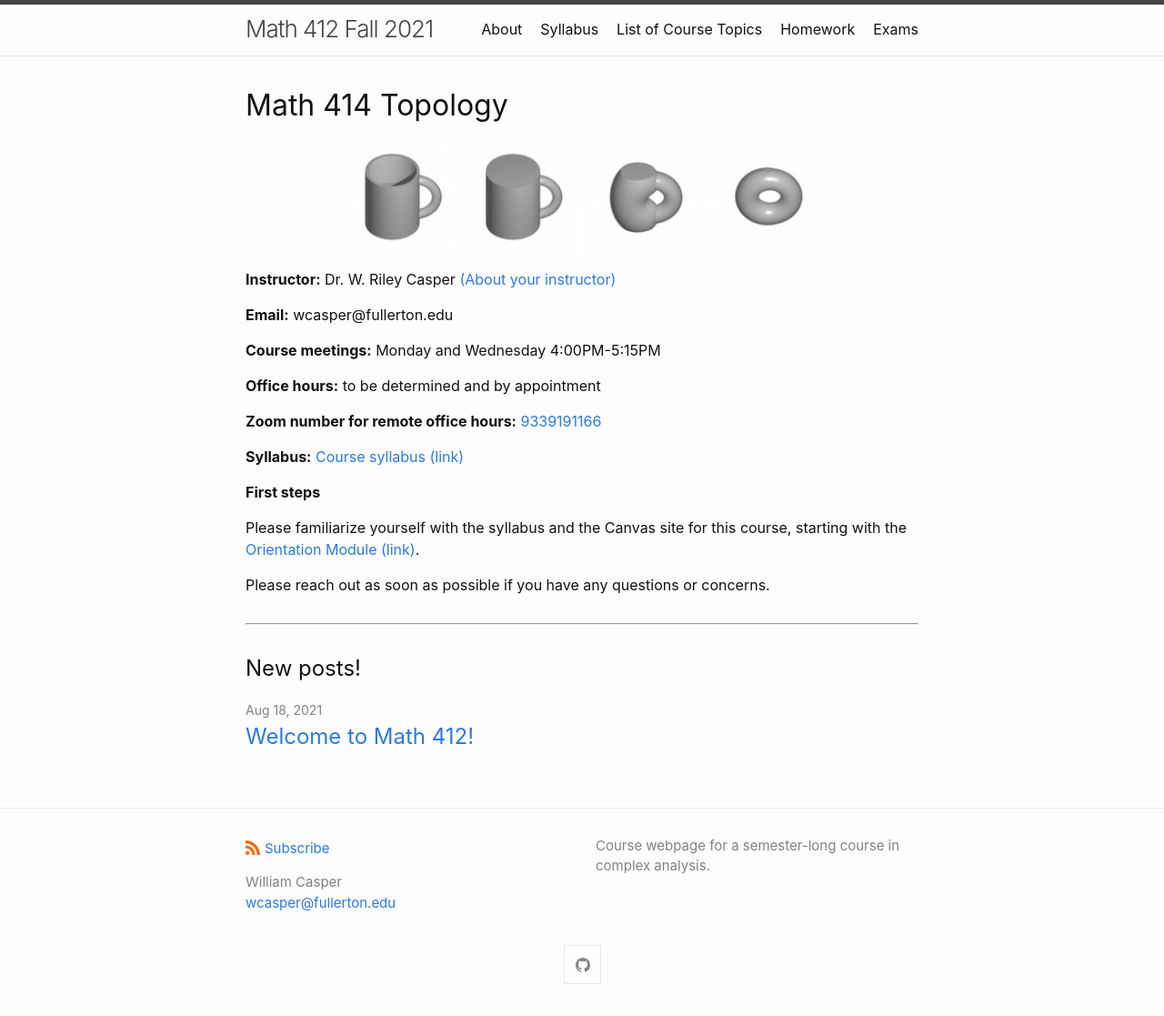
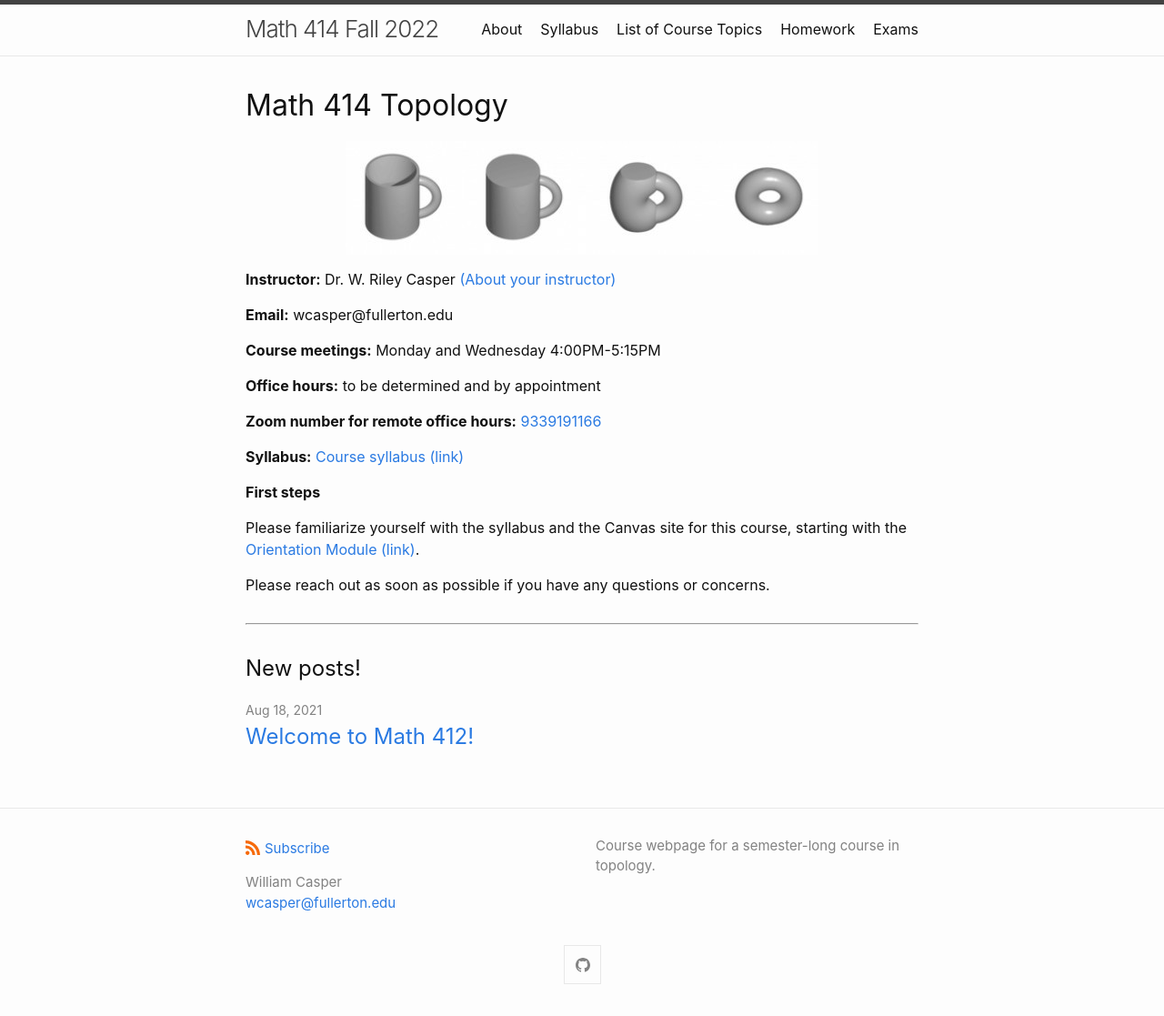
Before and after one commit to wcasper/math414fall2022, a Jekyll site: the page built from index.md, in a window 1280 px wide. Shown: the whole page at 91% size. Built offline with Jekyll 4.4.1, drawn with Linux system fonts in a browser that asks for light colours.

Commit message:
fixed title

```diff
--- a/_config.yml
+++ b/_config.yml
@@ -1,9 +1,9 @@
-title: Math 412 Fall 2021
+title: Math 414 Fall 2022
 author:
   name: William Casper
   email: wcasper@fullerton.edu
 description: > # this means to ignore newlines until "show_excerpts:"
-  Course webpage for a semester-long course in complex analysis.
+  Course webpage for a semester-long course in topology.
 
 show_excerpts: false # set to true to show excerpts on the homepage
 
```
